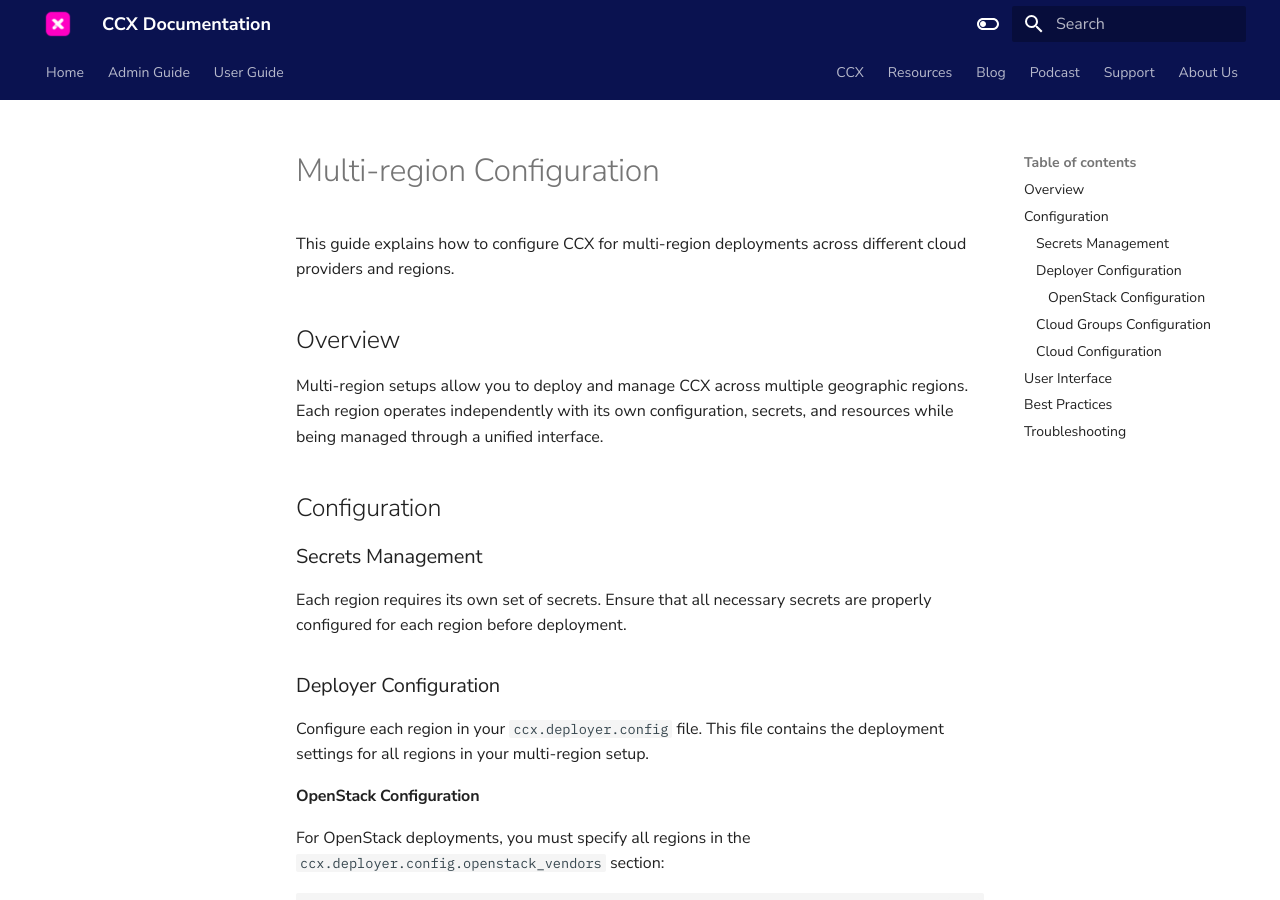
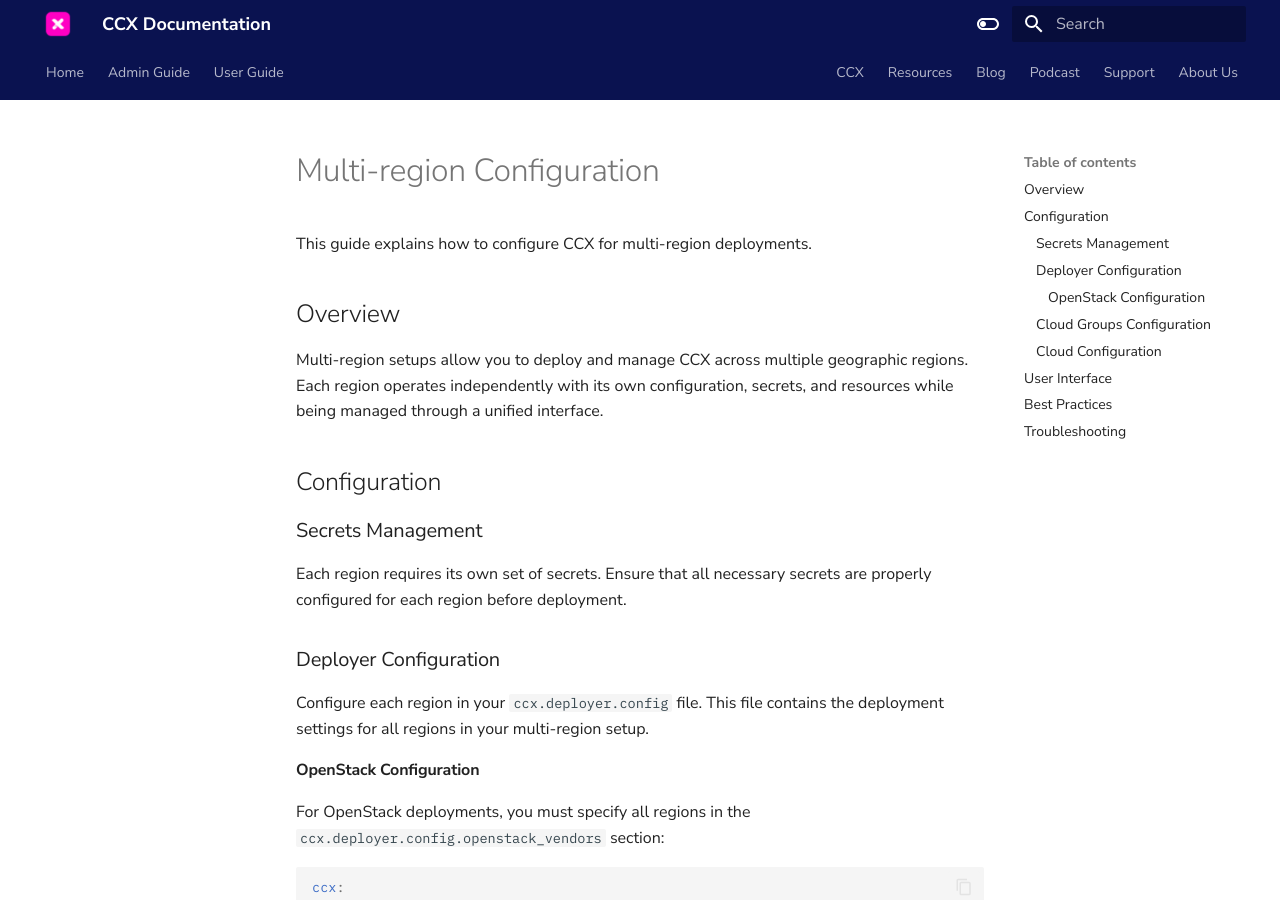
Before and after one commit to severalnines/ccx-docs, an MkDocs documentation site: the page built from docs/admin/Installation/Multi-region.md, in a window 1280 px wide and 900 px high. Built offline with MkDocs 1.6.1 and Material for MkDocs 9.7.7, drawn with Linux system fonts in a browser that asks for light colours; comment, search, counter and statistics services are not loaded.

Commit message:
multiregion docs

```diff
--- a/docs/admin/Installation/Multi-region.md
+++ b/docs/admin/Installation/Multi-region.md
@@ -1,6 +1,6 @@
 # Multi-region Configuration
 
-This guide explains how to configure CCX for multi-region deployments across different cloud providers and regions.
+This guide explains how to configure CCX for multi-region deployments.
 
 ## Overview
 
```
